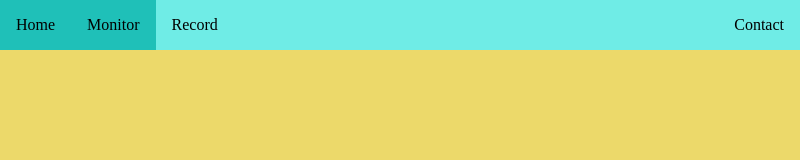
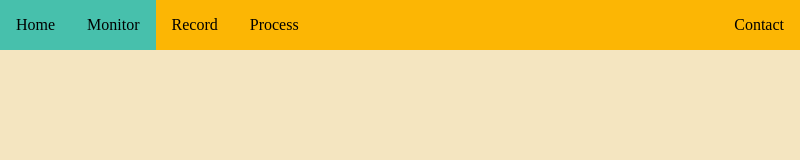
Before and after one commit to abhishekashyap/CamAlert, an Electron app: page DesktopApp/Layout/html/monitor.html in a window 800 px wide. Drawn offline with Linux system fonts and the light colour scheme.

Commit message:
made different pages for different works manage colors they are from images only

```diff
--- a/DesktopApp/Layout/record.css
+++ b/DesktopApp/Layout/css/monitor.css
@@ -7,7 +7,7 @@ ul {
     margin: 0;
     padding: 0;
     overflow: hidden;
-    background-color: #ece46f;
+    background-color: #FCB604;
 }
 
 .left-nav {
@@ -27,16 +27,16 @@ li a {
 }
 
 li a:hover:not(.active) {
-    background-color: #6aecec;
+    background-color: #47c0ac;
 }
 
 .active {
-    background-color: #6aecec;
+    background-color: #47c0ac;
 }
 
-.record {
+.monitor {
     height: 100vh;
     width: auto;
-    background-color: #ec6a6a;
-    overflow-x: hidden;
+    background-color: #F4E5C0;
+    overflow: hidden;
 }
--- /dev/null
+++ b/DesktopApp/Layout/css/process.css
@@ -0,0 +1,42 @@
+body {
+    margin: 0;
+}
+
+ul {
+    list-style-type: none;
+    margin: 0;
+    padding: 0;
+    overflow: hidden;
+    background-color: #00C788;
+}
+
+.left-nav {
+    float: left;
+}
+
+.right-nav {
+    float: right;
+}
+
+li a {
+    display: block;
+    color: rgb(0, 0, 0);
+    text-align: center;
+    padding: 1em;
+    text-decoration: none;
+}
+
+li a:hover:not(.active) {
+    background-color: #E0AC69;
+}
+
+.active {
+    background-color: #E0AC69;
+}
+
+.process {
+    height: 100vh;
+    width: auto;
+    background-color: #B3FFE8;
+    overflow-x: hidden;
+}
--- a/DesktopApp/Layout/monitor.css
+++ b/DesktopApp/Layout/css/record.css
@@ -7,7 +7,7 @@ ul {
     margin: 0;
     padding: 0;
     overflow: hidden;
-    background-color: #6fece6;
+    background-color: rgb(85, 94, 91);
 }
 
 .left-nav {
@@ -27,16 +27,16 @@ li a {
 }
 
 li a:hover:not(.active) {
-    background-color: #1fc0b8;
+    background-color: #EDEDED;
 }
 
 .active {
-    background-color: #1fc0b8;
+    background-color: #EDEDED;
 }
 
-.monitor {
+.record {
     height: 100vh;
     width: auto;
-    background-color: #ecd96a;
-    overflow: hidden;
+    background-color: #F54C4C;
+    overflow-x: hidden;
 }
--- a/DesktopApp/Layout/monitor.html
+++ b/DesktopApp/Layout/html/monitor.html
@@ -5,7 +5,7 @@
     <meta charset="UTF-8">
     <meta name="viewport" content="width=s, initial-scale=1.0">
     <meta http-equiv="X-UA-Compatible" content="ie=edge">
-    <link rel="stylesheet" href="monitor.css">
+    <link rel="stylesheet" href="../css/monitor.css">
     <title>Desktop: Catch the theif</title>
 </head>
 
@@ -15,6 +15,7 @@
             <li class="left-nav"><a href="main.html">Home</a></li>
             <li class="left-nav"><a class="active" href="monitor.html">Monitor</a></li>
             <li class="left-nav"><a href="record.html">Record</a></li>
+            <li class="left-nav"><a href="process.html">Process</a></li>
             <li class="right-nav"><a href="contact.html">Contact</a></li>
         </ul>
     </div>
```
Also changed, not shown: DesktopApp/Layout/css/main.css (renamed from DesktopApp/Layout/main.css, +5 -5 lines), DesktopApp/Layout/html/main.html (renamed from DesktopApp/Layout/main.html, +9 -9 lines), DesktopApp/Layout/html/process.html (renamed from DesktopApp/Layout/record.html, +4 -3 lines), DesktopApp/Layout/html/record.html (added, +27 -0 lines).
